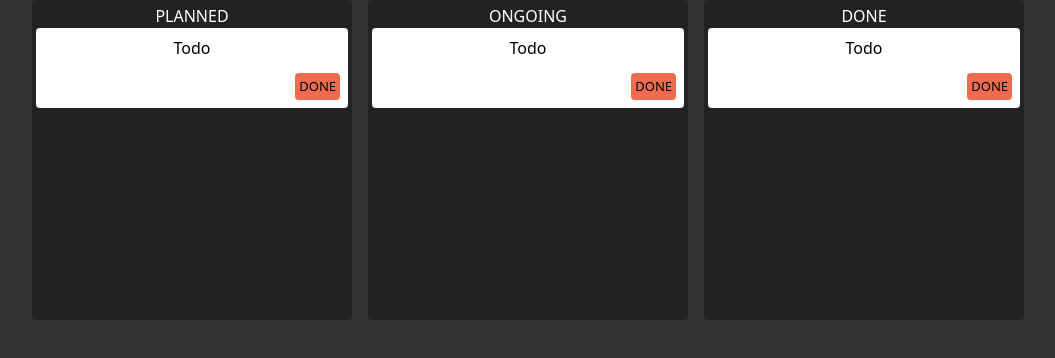
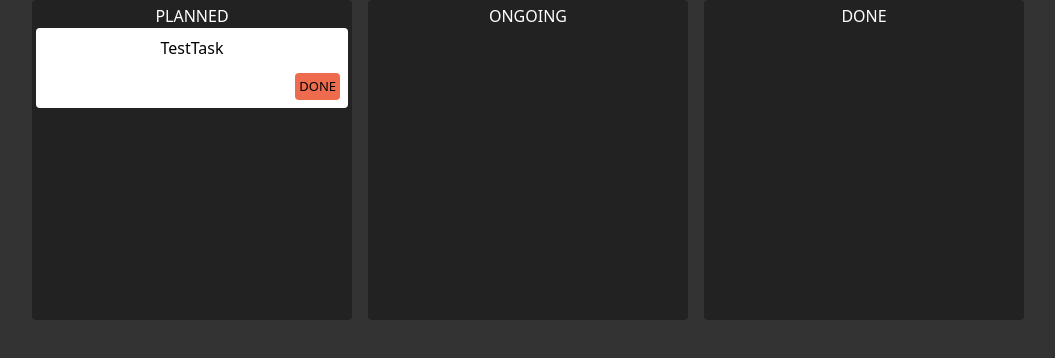
Before and after one commit to agkayster/zustand-kaban-app, a React (Create React App) app: page / in a window 1280 px wide. Shown: the top 358 px of the page, without its empty margins (112-1167 px from the left). Built offline with nearby package versions, Linux system fonts and the light colour scheme.

Commit message:
initial implementation of zustand

```diff
--- a/src/components/Column.jsx
+++ b/src/components/Column.jsx
@@ -1,12 +1,31 @@
 import './Column.css';
 import React from 'react';
 import Tasks from './Tasks';
+import { useStore } from '../store';
+// import { shallow } from 'zustand/shallow';
 
 function Column({ state }) {
+	// useStore should come from your store.js
+	const tasks = useStore(
+		(store) => store.tasks.filter((task) => task.state === state)
+		// shallow
+		// (prev, next) => {
+		// 	const longest =
+		// 		prev.length > next.length ? prev.length : next.length;
+		// 	for (let i = 0; i < longest; i++) {
+		// 		if (!prev[i] || !next[i]) return false;
+		// 		if (prev[i] !== next[i]) return false;
+		// 	}
+		// 	return true;
+		// }
+	);
 	return (
-		<div className='column'>
+    <div className='column'>
+      {/* receive state from App.js */}
 			<p>{state}</p>
-			<Tasks title='Todo' />
+			{tasks.map((task) => (
+				<Tasks title={task.title} key={task.state} />
+			))}
 		</div>
 	);
 }
--- a/src/components/Tasks.jsx
+++ b/src/components/Tasks.jsx
@@ -5,6 +5,11 @@ import classNames from 'classnames';
 const STATUS = 'DONE';
 
 const Tasks = ({ title }) => {
+	// const filtered = useMemo(
+	// 	() => tasks.filter((task) => task.state === state),
+	// 	[tasks, state]
+	// );
+
 	return (
 		<div className='task'>
 			<div>{title}</div>
--- /dev/null
+++ b/src/store.js
@@ -0,0 +1,13 @@
+import { create } from 'zustand';
+
+// contains everything we have in our store which is our tasks
+const store = (set) => ({
+	tasks: [
+		{
+			title: 'TestTask',
+			state: 'PLANNED',
+		},
+	],
+});
+// we just globalised our tasks
+export const useStore = create(store);
```
